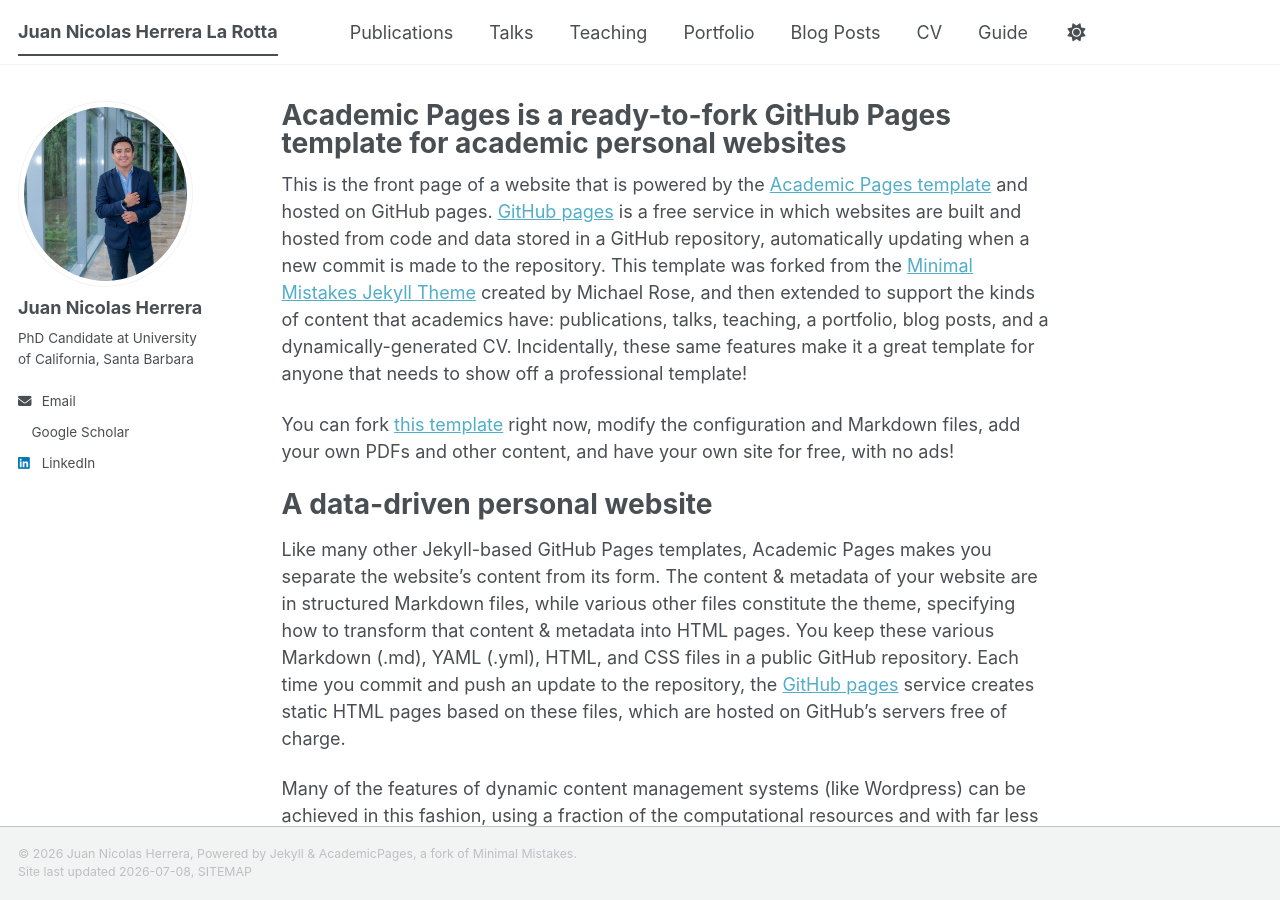
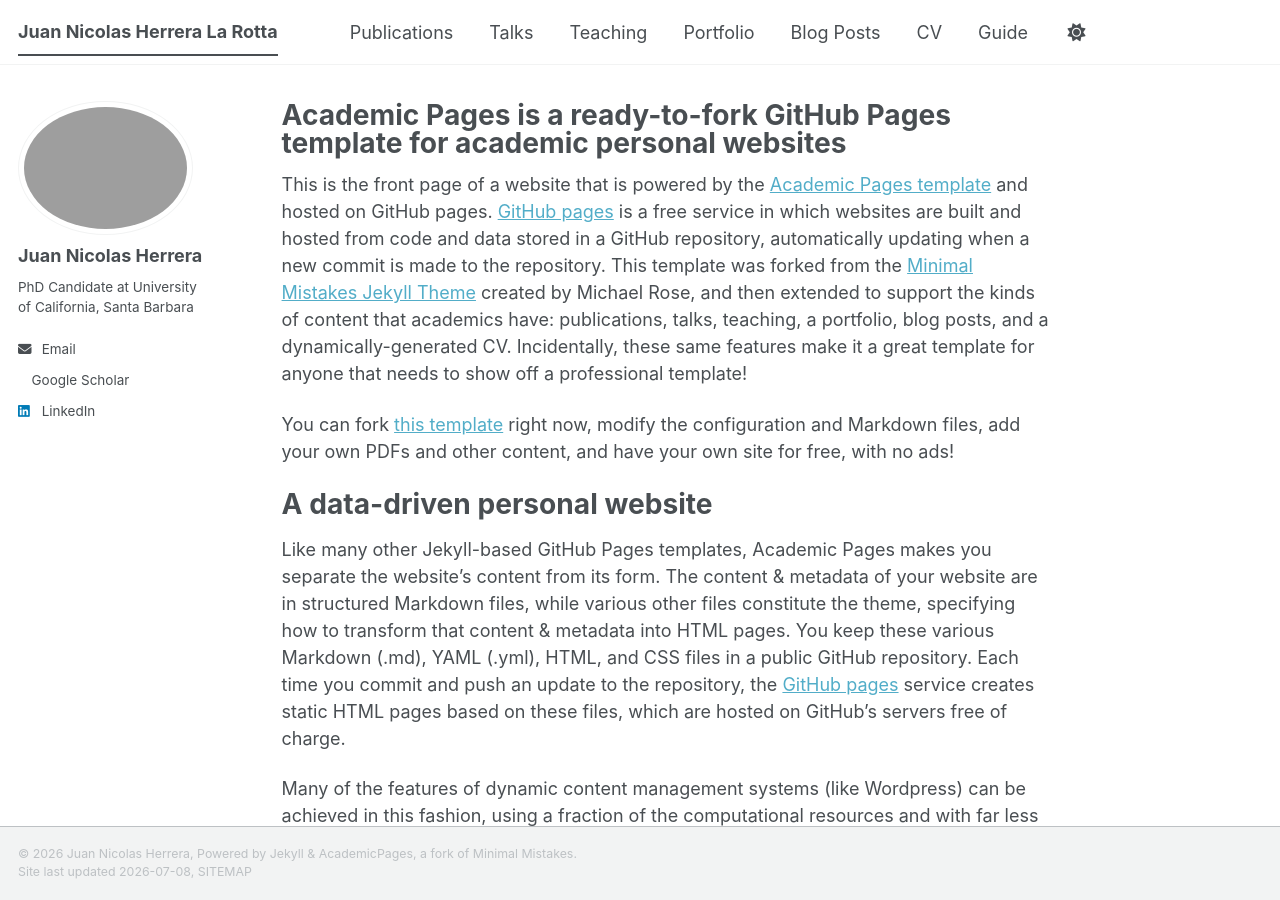
Before and after one commit to nicolas-herrera-l/nicolas-herrera-l.github.io, a Jekyll site: the page built from _pages/about.md, in a window 1280 px wide and 900 px high. Built offline with Jekyll 4.4.1, drawn with Linux system fonts in a browser that asks for light colours; a style sheet for code colours, icons or effects is not loaded.

Commit message:
Change author's avatar to main_picture.png
Updated the author's avatar image in the configuration.

```diff
--- a/_config.yml
+++ b/_config.yml
@@ -23,7 +23,7 @@ repository               : "nicolas-herrera-l.github.io"
 #               Additional customization can be done by editing /_includes/author-profile.html
 author:
   # Biographic information
-  avatar           : "opcion_1.jpg"
+  avatar           : "main_picture.png"
   name             : "Juan Nicolas Herrera"
   pronouns         : # example: "she/her"
   bio              : "PhD Candidate at University of California, Santa Barbara"
```
